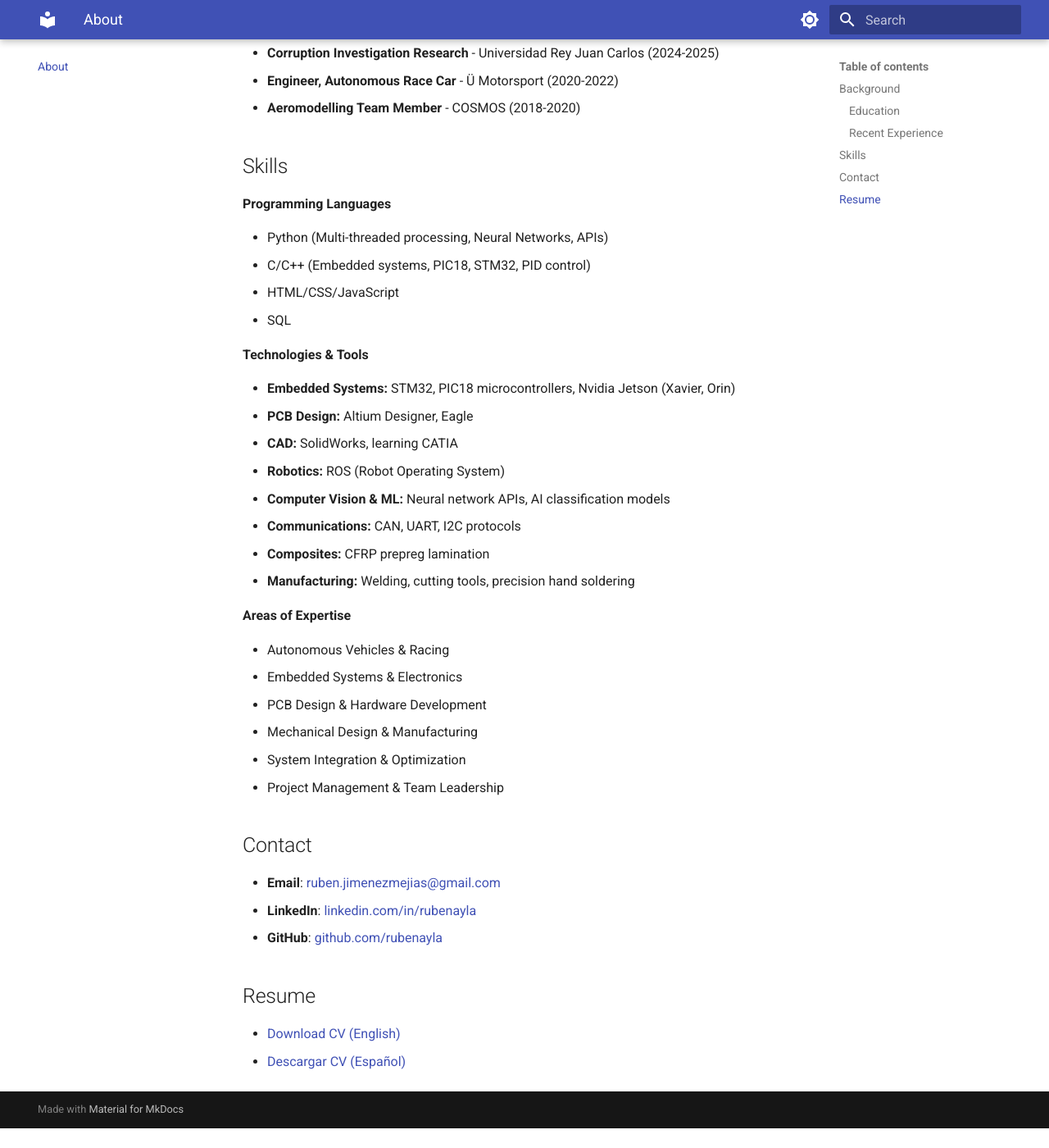
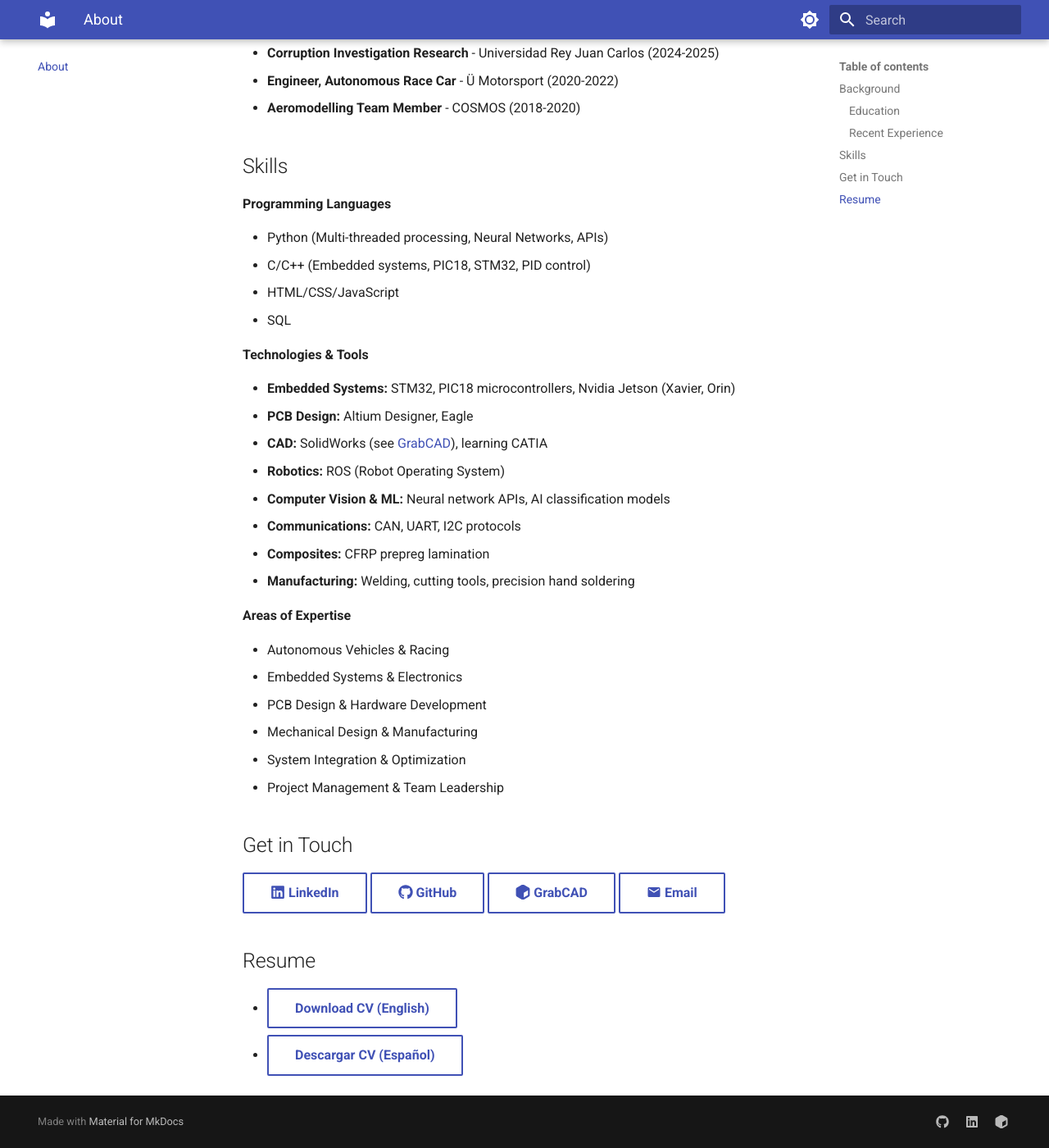
Before and after one commit to rubenayla/ruben, an MkDocs documentation site: the page built from docs/about.md, in a window 1280 px wide and 1400 px high, scrolled down 789 px. Shown: the whole window at 82% size. Built offline with MkDocs 1.6.1 and Material for MkDocs 9.7.7, drawn with Linux system fonts in a browser that asks for light colours; before the commit the page ends 2165 px from its top, so only the background shows below that.

Commit message:
Enhance professional profile visibility and fix project links
- Add GrabCAD profile integration across the site.
- Implement 'Professional Hero' button bar on Home and About pages.
- Enable MkDocs extensions for icons and styled buttons.
- Fix broken media and resource paths in EBS and Wheel Sensor projects.
- Add Cyberwheel to navigation and remove broken image link in Kart project.
- Add AGENTS.md for local development and preview stability.

```diff
--- a/docs/about.md
+++ b/docs/about.md
@@ -33,7 +33,7 @@ My experience spans designing both physical products and software-based solution
 
 - **Embedded Systems:** STM32, PIC18 microcontrollers, Nvidia Jetson (Xavier, Orin)
 - **PCB Design:** Altium Designer, Eagle
-- **CAD:** SolidWorks, learning CATIA
+- **CAD:** SolidWorks (see [GrabCAD](https://grabcad.com/ruben.jimenez-15/models)), learning CATIA
 - **Robotics:** ROS (Robot Operating System)
 - **Computer Vision & ML:** Neural network APIs, AI classification models
 - **Communications:** CAN, UART, I2C protocols
@@ -49,13 +49,14 @@ My experience spans designing both physical products and software-based solution
 - System Integration & Optimization
 - Project Management & Team Leadership
 
-## Contact
+## Get in Touch
 
-- **Email**: [ruben.jimenezmejias@gmail.com](mailto:ruben.jimenezmejias@gmail.com)
-- **LinkedIn**: [linkedin.com/in/rubenayla](https://www.linkedin.com/in/rubenayla/)
-- **GitHub**: [github.com/rubenayla](https://github.com/rubenayla)
+[:fontawesome-brands-linkedin: LinkedIn](https://www.linkedin.com/in/rubenayla/){ .md-button }
+[:fontawesome-brands-github: GitHub](https://github.com/rubenayla){ .md-button }
+[:fontawesome-solid-cube: GrabCAD](https://grabcad.com/ruben.jimenez-15/models){ .md-button }
+[:material-email: Email](mailto:ruben.jimenezmejias@gmail.com){ .md-button }
 
 ## Resume
 
-- [Download CV (English)](files/CV_Ruben_Jimenez_EN.pdf)
-- [Descargar CV (Español)](files/CV_Ruben_Jimenez_ES.pdf)
+- [Download CV (English)](files/CV_Ruben_Jimenez_EN.pdf){ .md-button }
+- [Descargar CV (Español)](files/CV_Ruben_Jimenez_ES.pdf){ .md-button }
--- a/mkdocs.yml
+++ b/mkdocs.yml
@@ -29,6 +29,7 @@ nav:
   - Home: index.md
   - Projects:
       - Driverless Kart: projects/kart.md
+      - Cyberwheel: projects/cyberwheel.md
       - Investment Analysis: projects/invest.md
       - Partle: projects/partle.md
       - Other:
@@ -48,3 +49,18 @@ markdown_extensions:
   - pymdownx.details
   - attr_list
   - md_in_html
+  - pymdownx.emoji:
+      emoji_index: !!python/name:material.extensions.emoji.twemoji
+      emoji_generator: !!python/name:material.extensions.emoji.to_svg
+
+extra:
+  social:
+    - icon: fontawesome/brands/github
+      link: https://github.com/rubenayla
+      name: GitHub
+    - icon: fontawesome/brands/linkedin
+      link: https://www.linkedin.com/in/rubenayla/
+      name: LinkedIn
+    - icon: fontawesome/solid/cube
+      link: https://grabcad.com/ruben.jimenez-15/models
+      name: GrabCAD
```
Also changed, not shown: AGENTS.md (added, +32 -0 lines), docs/index.md (+6 -3 lines), docs/projects/ebs.md (+2 -2 lines), docs/projects/kart.md (+0 -1 lines), docs/projects/wheel-sensor.md (+3 -3 lines).
